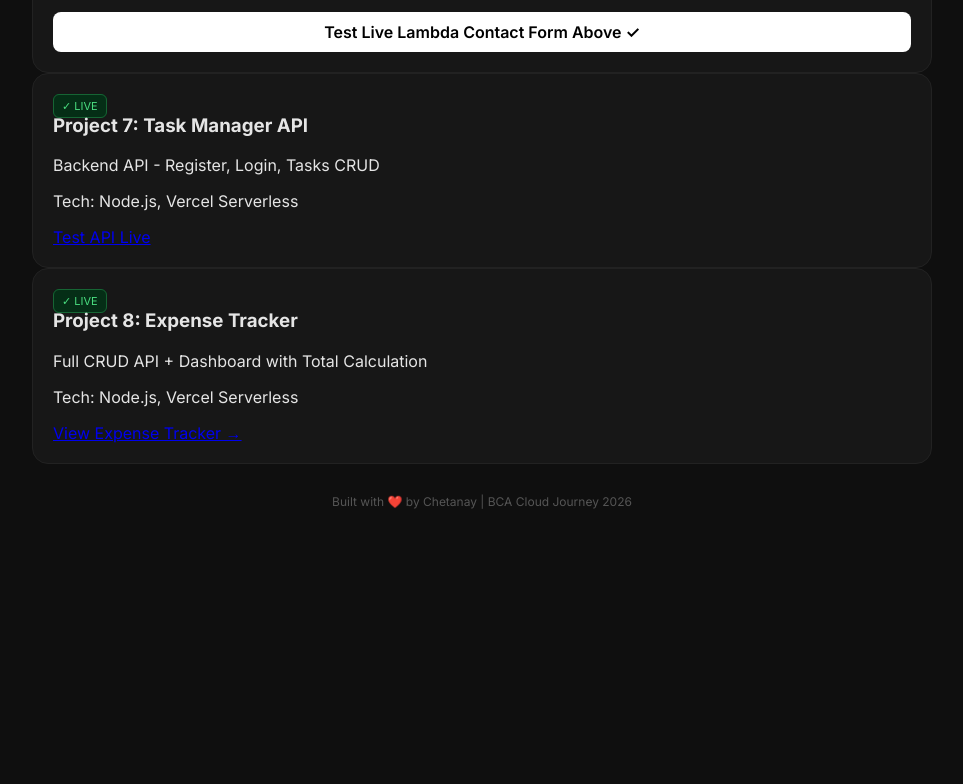
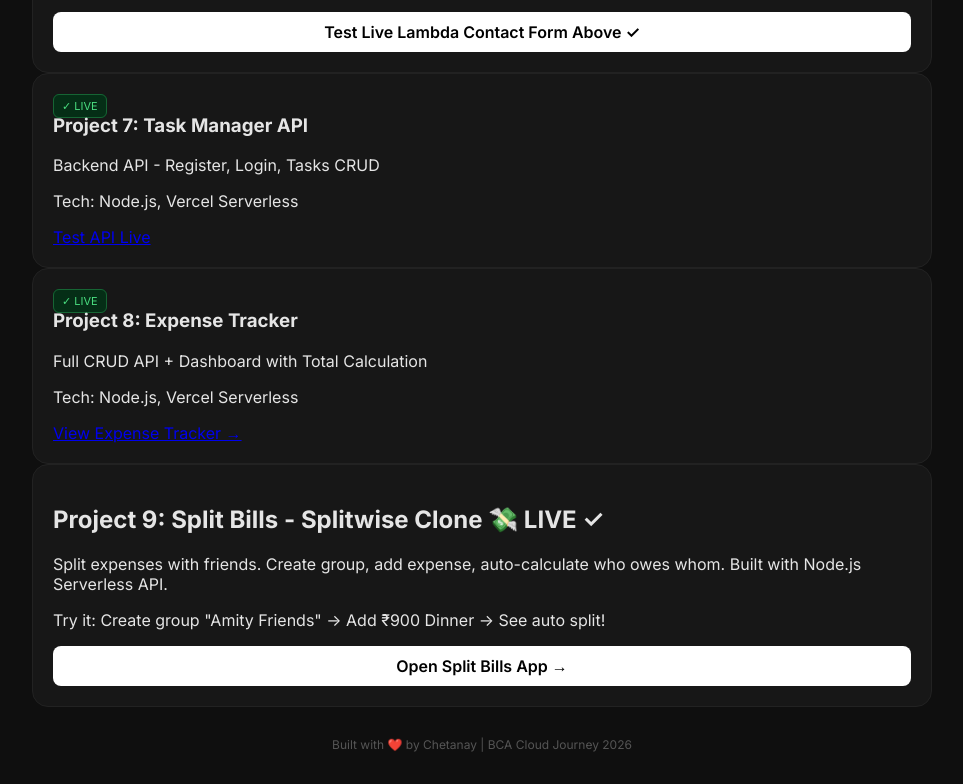
Before and after one commit to princevinayak18-droid/portfolio-, a website: page index.html in a window 1280 px wide. Shown: the part 2062-2846 px from the top of the page, without its empty margins (158-1121 px from the left). Before the commit the page ends 2603 px from the top, so only its background shows below. Drawn offline with Linux system fonts and the light colour scheme.

Commit message:
Update index.html

```diff
--- a/index.html
+++ b/index.html
@@ -143,6 +143,12 @@ document.getElementById('contactForm').addEventListener('submit', async (e) => {
 <p>Tech: Node.js, Vercel Serverless</p>
 <a href="/expenses.html">View Expense Tracker →</a>
   </div>
+  <div class="card">
+  <h2>Project 9: Split Bills - Splitwise Clone 💸 LIVE ✓</h2>
+  <p>Split expenses with friends. Create group, add expense, auto-calculate who owes whom. Built with Node.js Serverless API.</p>
+  <p>Try it: Create group "Amity Friends" -> Add ₹900 Dinner -> See auto split!</p>
+  <a href="/split.html" class="btn">Open Split Bills App →</a>
+  </div>
 <p style="text-align:center;color:#555;margin-top:30px;font-size:12px">Built with ❤️ by Chetanay | BCA Cloud Journey 2026</p>
 </div>
 </body>
```
